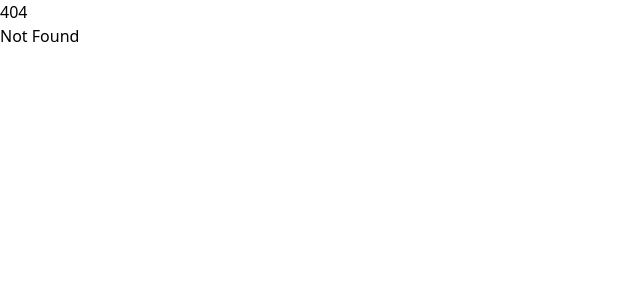
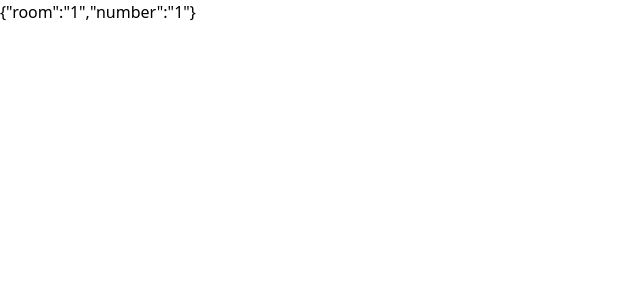
Before and after one commit to OrneryCash/pcshspl-st-art, a SvelteKit app: page /art/1/1 in a window 1280 px wide. Before the commit this address had no page. Shown: the top 300 px of the page, without its empty margins (0-640 px from the left). Built offline with nearby package versions, Linux system fonts and the light colour scheme.

Commit message:
Add dynamic route for artwork

```diff
--- /dev/null
+++ b/src/routes/art/[room]/[number]/+page.svelte
@@ -0,0 +1,7 @@
+<script>
+    import { page } from "$app/stores"
+</script>
+
+<div>
+    <p>{JSON.stringify($page.params)}</p>
+</div>
```
